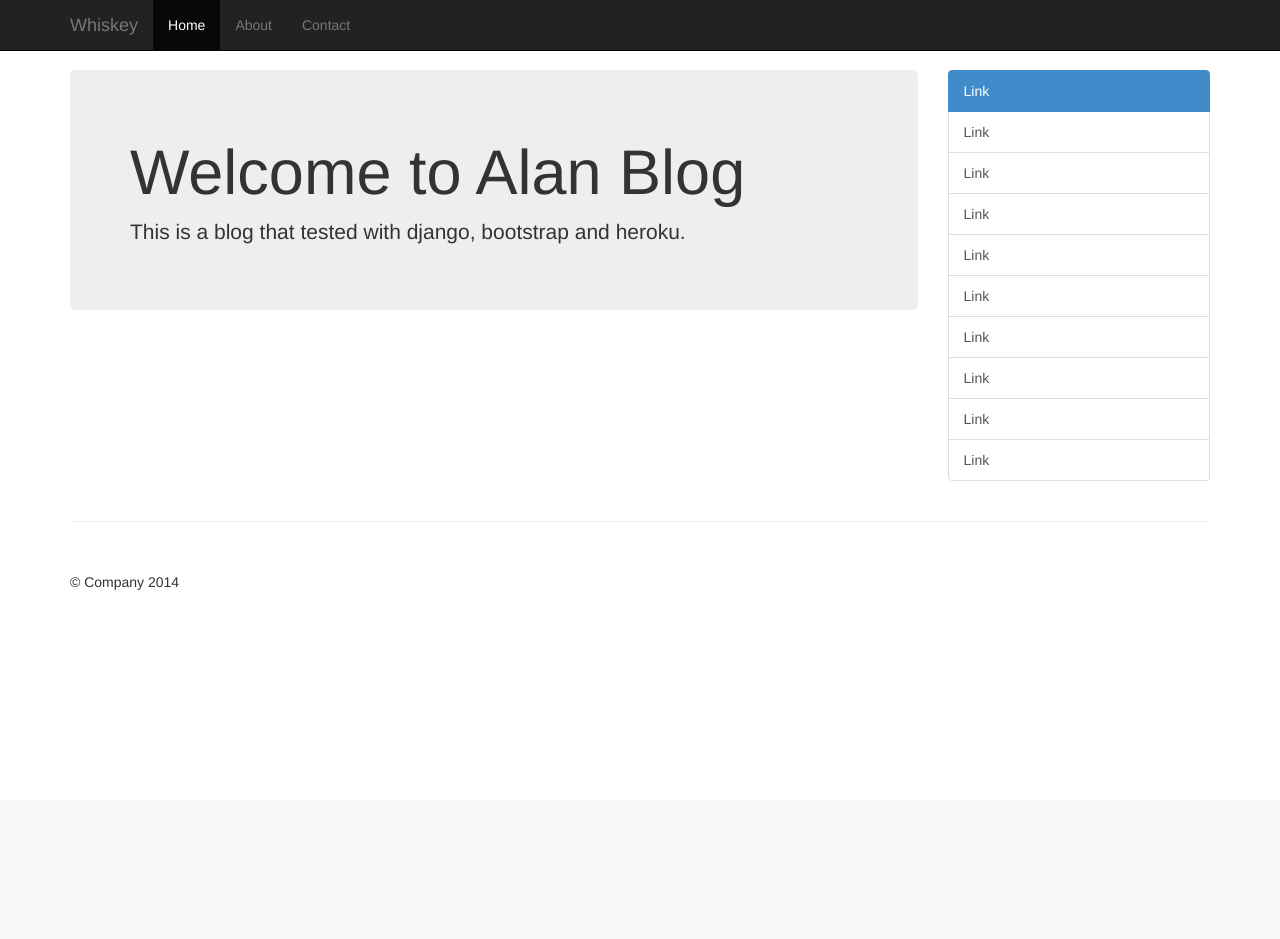
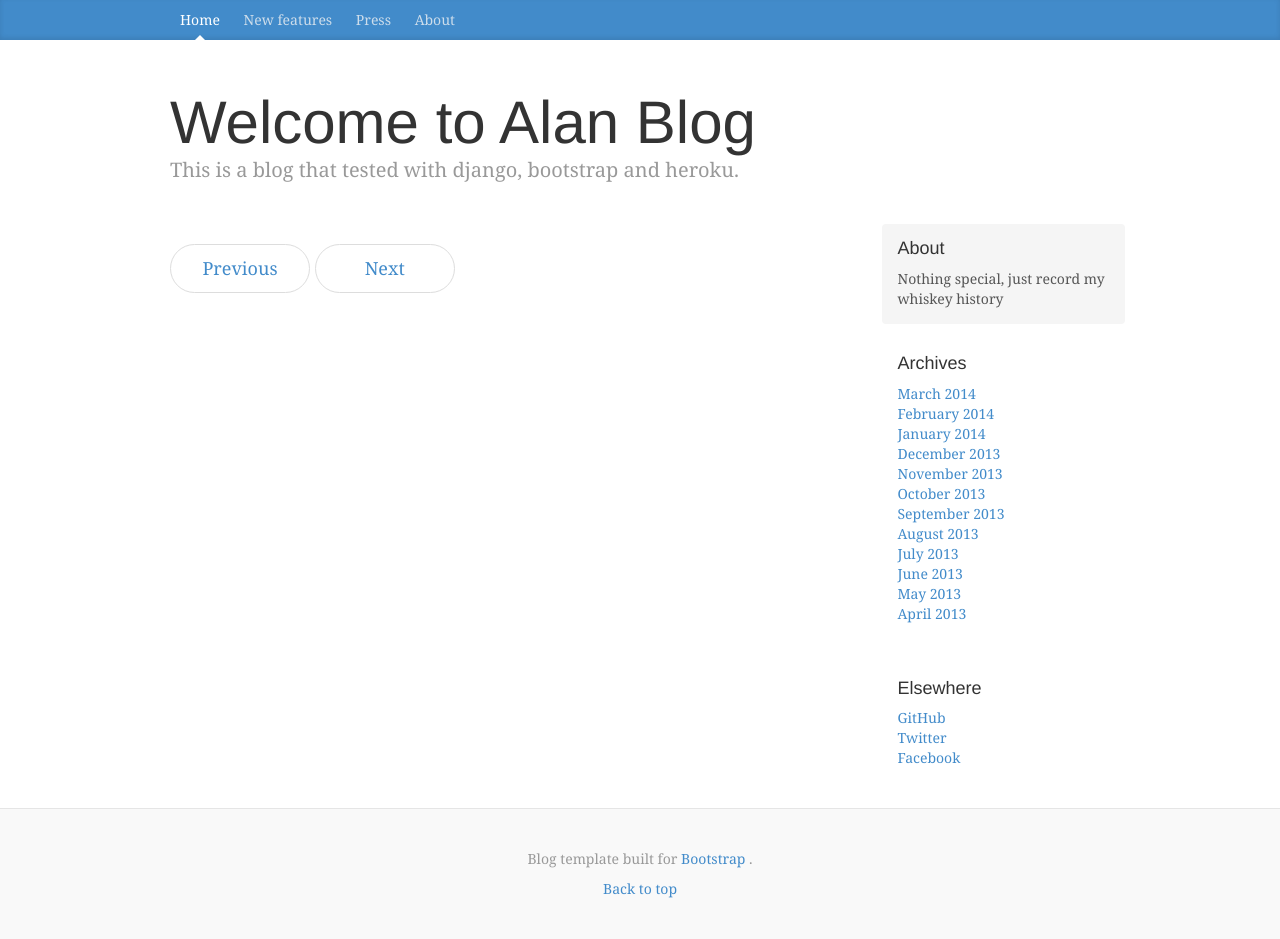
Before and after one commit to alanleegithub/heroku, a Django app: page / in a window 1280 px wide. Before the commit the page ends 590 px from the top, so only its background shows below. Run offline with Django 3.2, Linux system fonts and the light colour scheme; data that the repository does not hold is empty; some libraries are stand-ins or nearby versions.

Commit message:
change to blog template

```diff
--- /dev/null
+++ b/static/bootstrap/css/blog.css
@@ -0,0 +1,167 @@
+/*
+ * Globals
+ */
+
+body {
+  font-family: Georgia, "Times New Roman", Times, serif;
+  color: #555;
+}
+
+h1, .h1,
+h2, .h2,
+h3, .h3,
+h4, .h4,
+h5, .h5,
+h6, .h6 {
+  margin-top: 0;
+  font-family: "Helvetica Neue", Helvetica, Arial, sans-serif;
+  font-weight: normal;
+  color: #333;
+}
+
+
+/*
+ * Override Bootstrap's default container.
+ */
+
+@media (min-width: 1200px) {
+  .container {
+    width: 970px;
+  }
+}
+
+
+/*
+ * Masthead for nav
+ */
+
+.blog-masthead {
+  background-color: #428bca;
+  -webkit-box-shadow: inset 0 -2px 5px rgba(0,0,0,.1);
+          box-shadow: inset 0 -2px 5px rgba(0,0,0,.1);
+}
+
+/* Nav links */
+.blog-nav-item {
+  position: relative;
+  display: inline-block;
+  padding: 10px;
+  font-weight: 500;
+  color: #cdddeb;
+}
+.blog-nav-item:hover,
+.blog-nav-item:focus {
+  color: #fff;
+  text-decoration: none;
+}
+
+/* Active state gets a caret at the bottom */
+.blog-nav .active {
+  color: #fff;
+}
+.blog-nav .active:after {
+  position: absolute;
+  bottom: 0;
+  left: 50%;
+  width: 0;
+  height: 0;
+  margin-left: -5px;
+  vertical-align: middle;
+  content: " ";
+  border-right: 5px solid transparent;
+  border-bottom: 5px solid;
+  border-left: 5px solid transparent;
+}
+
+
+/*
+ * Blog name and description
+ */
+
+.blog-header {
+  padding-top: 20px;
+  padding-bottom: 20px;
+}
+.blog-title {
+  margin-top: 30px;
+  margin-bottom: 0;
+  font-size: 60px;
+  font-weight: normal;
+}
+.blog-description {
+  font-size: 20px;
+  color: #999;
+}
+
+
+/*
+ * Main column and sidebar layout
+ */
+
+.blog-main {
+  font-size: 18px;
+  line-height: 1.5;
+}
+
+/* Sidebar modules for boxing content */
+.sidebar-module {
+  padding: 15px;
+  margin: 0 -15px 15px;
+}
+.sidebar-module-inset {
+  padding: 15px;
+  background-color: #f5f5f5;
+  border-radius: 4px;
+}
+.sidebar-module-inset p:last-child,
+.sidebar-module-inset ul:last-child,
+.sidebar-module-inset ol:last-child {
+  margin-bottom: 0;
+}
+
+
+
+/* Pagination */
+.pager {
+  margin-bottom: 60px;
+  text-align: left;
+}
+.pager > li > a {
+  width: 140px;
+  padding: 10px 20px;
+  text-align: center;
+  border-radius: 30px;
+}
+
+
+/*
+ * Blog posts
+ */
+
+.blog-post {
+  margin-bottom: 60px;
+}
+.blog-post-title {
+  margin-bottom: 5px;
+  font-size: 40px;
+}
+.blog-post-meta {
+  margin-bottom: 20px;
+  color: #999;
+}
+
+
+/*
+ * Footer
+ */
+
+.blog-footer {
+  padding: 40px 0;
+  color: #999;
+  text-align: center;
+  background-color: #f9f9f9;
+  border-top: 1px solid #e5e5e5;
+}
+.blog-footer p:last-child {
+  margin-bottom: 0;
+}
--- a/templates/blog_base.html
+++ b/templates/blog_base.html
@@ -15,7 +15,7 @@
     <link href="{% static 'bootstrap/css/bootstrap.min.css' %}" rel="stylesheet" type="text/css">
 
     <!-- Custom styles for this template -->
-    <link href="{% static 'bootstrap/css/offcanvas.css' %}" rel="stylesheet" type="text/css">
+    <link href="{% static 'bootstrap/css/blog.css' %}" rel="stylesheet" type="text/css">
 
     <!-- Just for debugging purposes. Don't actually copy these 2 lines! -->
     <!--[if lt IE 9]><script src="../../assets/js/ie8-responsive-file-warning.js"></script><![endif]-->
@@ -32,66 +32,80 @@
   </head>
 
   <body>
-    <div class="navbar navbar-fixed-top navbar-inverse" role="navigation">
+
+    <div class="blog-masthead">
       <div class="container">
-        <div class="navbar-header">
-          <button type="button" class="navbar-toggle" data-toggle="collapse" data-target=".navbar-collapse">
-            <span class="sr-only">Toggle navigation</span>
-            <span class="icon-bar"></span>
-            <span class="icon-bar"></span>
-            <span class="icon-bar"></span>
-          </button>
-          <a class="navbar-brand" href="#">Whiskey</a>
-        </div>
-        <div class="collapse navbar-collapse">
-          <ul class="nav navbar-nav">
-            <li class="active"><a href="#">Home</a></li>
-            <li><a href="#about">About</a></li>
-            <li><a href="#contact">Contact</a></li>
-          </ul>
-        </div><!-- /.nav-collapse -->
-      </div><!-- /.container -->
-    </div><!-- /.navbar -->
+        <nav class="blog-nav">
+          <a class="blog-nav-item active" href="#">Home</a>
+          <a class="blog-nav-item" href="#">New features</a>
+          <a class="blog-nav-item" href="#">Press</a>
+          <a class="blog-nav-item" href="#">About</a>
+        </nav>
+      </div>
+    </div>
 
     <div class="container">
 
-      <div class="row row-offcanvas row-offcanvas-right">
+      <div class="blog-header">
+        <h1 class="blog-title">Welcome to Alan Blog</h1>
+        <p class="lead blog-description">This is a blog that tested with django, bootstrap and heroku.</p>
+      </div>
 
-        <div class="col-xs-12 col-sm-9">
-          <p class="pull-right visible-xs">
-            <button type="button" class="btn btn-primary btn-xs" data-toggle="offcanvas">Toggle nav</button>
-          </p>
-          <div class="jumbotron">
-            <h1>Welcome to Alan Blog</h1>
-            <p>This is a blog that tested with django, bootstrap and heroku.</p>
+      <div class="row">
+
+        <div class="col-sm-8 blog-main">
+
+          {% block content %}{% endblock %}
+
+          <ul class="pager">
+            <li><a href="#">Previous</a></li>
+            <li><a href="#">Next</a></li>
+          </ul>
+
+        </div><!-- /.blog-main -->
+
+        <div class="col-sm-3 col-sm-offset-1 blog-sidebar">
+          <div class="sidebar-module sidebar-module-inset">
+            <h4>About</h4>
+            <p>Nothing special, just record my whiskey history</p>
           </div>
-          {% block content %}{% endblock %}
-        </div><!--/span-->
+          <div class="sidebar-module">
+            <h4>Archives</h4>
+            <ol class="list-unstyled">
+              <li><a href="#">March 2014</a></li>
+              <li><a href="#">February 2014</a></li>
+              <li><a href="#">January 2014</a></li>
+              <li><a href="#">December 2013</a></li>
+              <li><a href="#">November 2013</a></li>
+              <li><a href="#">October 2013</a></li>
+              <li><a href="#">September 2013</a></li>
+              <li><a href="#">August 2013</a></li>
+              <li><a href="#">July 2013</a></li>
+              <li><a href="#">June 2013</a></li>
+              <li><a href="#">May 2013</a></li>
+              <li><a href="#">April 2013</a></li>
+            </ol>
+          </div>
+          <div class="sidebar-module">
+            <h4>Elsewhere</h4>
+            <ol class="list-unstyled">
+              <li><a href="#">GitHub</a></li>
+              <li><a href="#">Twitter</a></li>
+              <li><a href="#">Facebook</a></li>
+            </ol>
+          </div>
+        </div><!-- /.blog-sidebar -->
 
-        <div class="col-xs-6 col-sm-3 sidebar-offcanvas" id="sidebar" role="navigation">
-          <div class="list-group">
-            <a href="#" class="list-group-item active">Link</a>
-            <a href="#" class="list-group-item">Link</a>
-            <a href="#" class="list-group-item">Link</a>
-            <a href="#" class="list-group-item">Link</a>
-            <a href="#" class="list-group-item">Link</a>
-            <a href="#" class="list-group-item">Link</a>
-            <a href="#" class="list-group-item">Link</a>
-            <a href="#" class="list-group-item">Link</a>
-            <a href="#" class="list-group-item">Link</a>
-            <a href="#" class="list-group-item">Link</a>
-          </div>
-        </div><!--/span-->
-      </div><!--/row-->
+      </div><!-- /.row -->
 
-      <hr>
+    </div><!-- /.container -->
 
-      <footer>
-        <p>&copy; Company 2014</p>
-      </footer>
-
-    </div><!--/.container-->
-
+    <div class="blog-footer">
+      <p>Blog template built for <a href="http://getbootstrap.com">Bootstrap</a> .</p>
+      <p>
+        <a href="#">Back to top</a>
+      </p>
+    </div>
 
 
     <!-- Bootstrap core JavaScript
@@ -99,6 +113,6 @@
     <!-- Placed at the end of the document so the pages load faster -->
     <script src="https://ajax.googleapis.com/ajax/libs/jquery/1.11.1/jquery.min.js"></script>
     <script src="../../dist/js/bootstrap.min.js"></script>
-    <script src="offcanvas.js"></script>
+    <script src="../../assets/js/docs.min.js"></script>
   </body>
 </html>
--- a/templates/blogs.html
+++ b/templates/blogs.html
@@ -1,12 +1,11 @@
 {% extends "blog_base.html" %}
 {% block content %}
- <div class="row">
  {% for post in blogs %}
-    <div class="col-6 col-sm-6 col-lg-4">
-      <h2>{{ post.title }} </h2><h4><small>on {{ post.publish_data }} </small></h4>
-      <p> {{ post.body|safe|truncatewords:"10"|linebreaks }}</p>
-      <p><a class="btn btn-default" href="/blogs/get/{{post.id}}/" role="button">View details &raquo;</a></p>
-    </div>
+    <div class="blog-post">
+     <h2 class="blog-post-title">{{ post.title }} </h2>
+     <p class="blog-post-meta">{{ post.publish_data }} by <a href="#">Alan</a></p>
+     <p> {{ post.body|safe|truncatewords:"10"|linebreaks }}</p>
+     <p><a class="btn btn-default" href="/blogs/get/{{post.id}}/" role="button">View details &raquo;</a></p>
+    </div><!-- /.blog-post -->
  {% endfor %}
- </div>
 {% endblock %}
```
